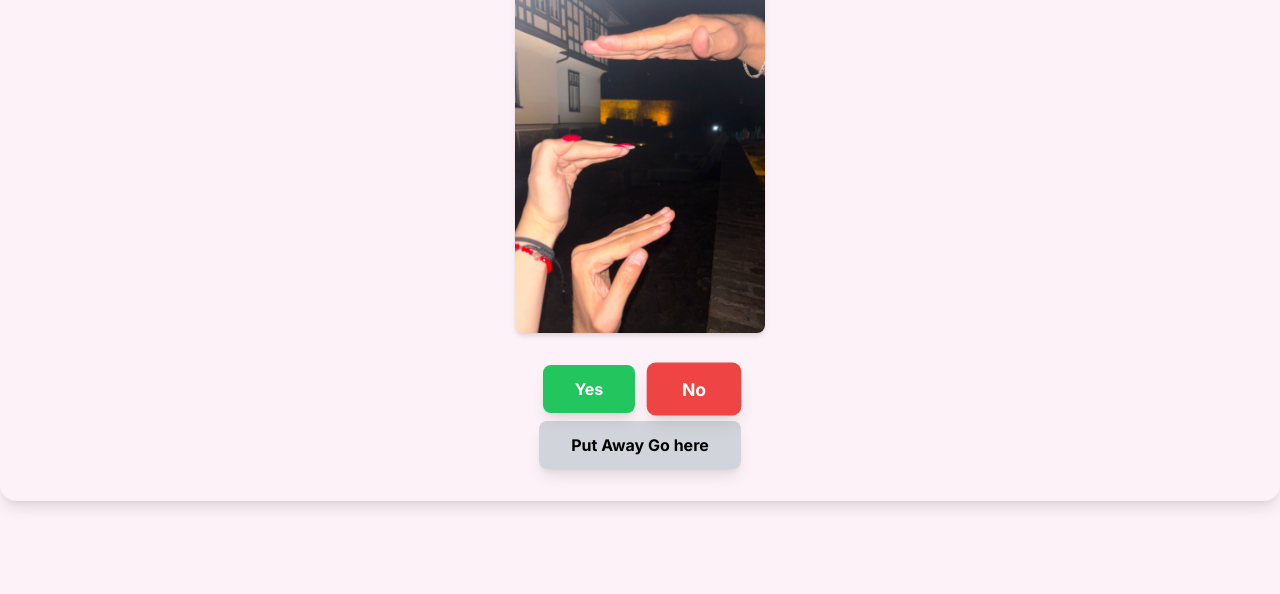
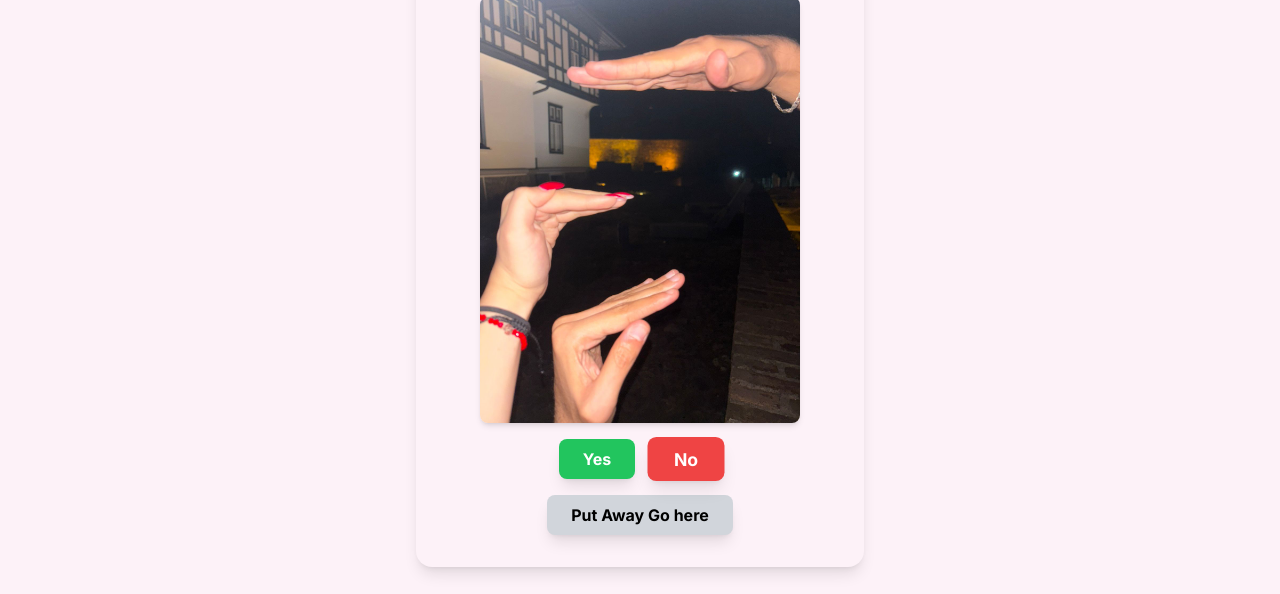
Before and after one commit to amenjouini/mili-2, a plain HTML site: page index.html in a window 1280 px wide. Shown: the part 206-800 px from the top of the page. Drawn offline with nearby package versions, Linux system fonts and the light colour scheme.

Commit message:
2nd commit

```diff
--- a/index.html
+++ b/index.html
@@ -34,36 +34,42 @@
 </head>
 <body class="bg-pink-50 flex items-center justify-center h-screen">
 
-    <div id="main-content" class="text-center p-8 bg-pink-50 rounded-2xl shadow-lg max-w-m w-full transition-opacity duration-500">
-        <!-- The main question -->
-        <h1 id="question" class="text-3xl md:text-4xl font-pacifico text-gray-800 mb-6">Will you be my... "something between friends and couple"?</h1>
+   <div id="main-content" class="text-center p-4 sm:p-8 bg-pink-50 rounded-2xl shadow-lg max-w-md mx-auto transition-opacity duration-500">
+  <!-- Question -->
+  <h1 id="question" class="text-2xl sm:text-3xl md:text-4xl font-pacifico text-gray-800 mb-4 sm:mb-6">
+    Will you be my... "something between friends and couple"?
+  </h1>
 
-        <!-- Image Placeholder: Replace the src with your image URL -->
-        <div class="my-6 flex items-center justify-center">
+  <!-- Image -->
+  <div class="my-4 flex justify-center">
     <img
+      id="special-image"
       src="us.jpg"
       alt="A special moment"
-            class="text-center rounded-lg shadow-md w-[250px] h-[350px]"
+      class="rounded-lg shadow-md w-48 sm:w-64 md:w-80 h-auto"
+      onerror="this.onerror=null;this.src='https://placehold.co/300x300/fecdd3/4c51bf?text=Image+failed+to+load';"
     >
   </div>
 
-        <!-- The action buttons -->
-
-        <div id="button-container" class="flex justify-center items-center gap-4 mt-4 relative h-16">
-            <button draggable="true" id="yes-button" class="bg-green-500 hover:bg-green-600 text-white font-bold py-3 px-8 rounded-lg shadow-lg transition-transform duration-200">
+  <!-- Buttons -->
+  <div id="button-container" class="flex justify-center items-center gap-4 mt-4 flex-wrap">
+    <button draggable="true" id="yes-button" class="bg-green-500 text-white font-bold py-2 px-6 rounded-lg shadow-lg">
       Yes
     </button>
-            <!-- The 'No' button that will move -->
-            <button id="no-button" class="bg-red-500 hover:bg-red-600 text-white font-bold py-3 px-8 rounded-lg shadow-lg">
+    <button id="no-button" class="bg-red-500 text-white font-bold py-2 px-6 rounded-lg shadow-lg">
       No
     </button>
   </div>
-                <div>
-            <button id="target" class="bg-gray-300 hover:bg-transparent-600 text-black font-bold py-3 px-8 rounded-lg shadow-lg">
+
+  <div class="mt-4 flex justify-center">
+    <button id="target" class="bg-gray-300 text-black font-bold py-2 px-6 rounded-lg shadow-lg">
       Put Away Go here
     </button>
   </div>
 </div>
+
+
+
 
     <!-- Success Message (hidden initially) -->
     <!-- <div id="success-message" class="hidden text-center p-8">
@@ -134,13 +140,13 @@ noButton.addEventListener('click', () => {
 });
 
 // ---------- YES BUTTON ----------
-yesButton.addEventListener('click', () => {
-  showYesMessage();
-});
+// Remove the click listener entirely
+// yesButton.addEventListener('click', () => {
+//   showYesMessage();
+// });
 
 // ---------- Helper Functions ----------
 function showYesMessage() {
-//   showMessage(yesMessage, "text-green-600");
   const msgPage = document.createElement("div");
   msgPage.className = "text-center p-8 text-green-600";
   msgPage.innerHTML = `
@@ -162,5 +168,6 @@ function showMessage(text, colorClass) {
 </script>
 
 
+
 </body>
 </html>
```
Lines whose indentation alone changed are shown as unchanged.
